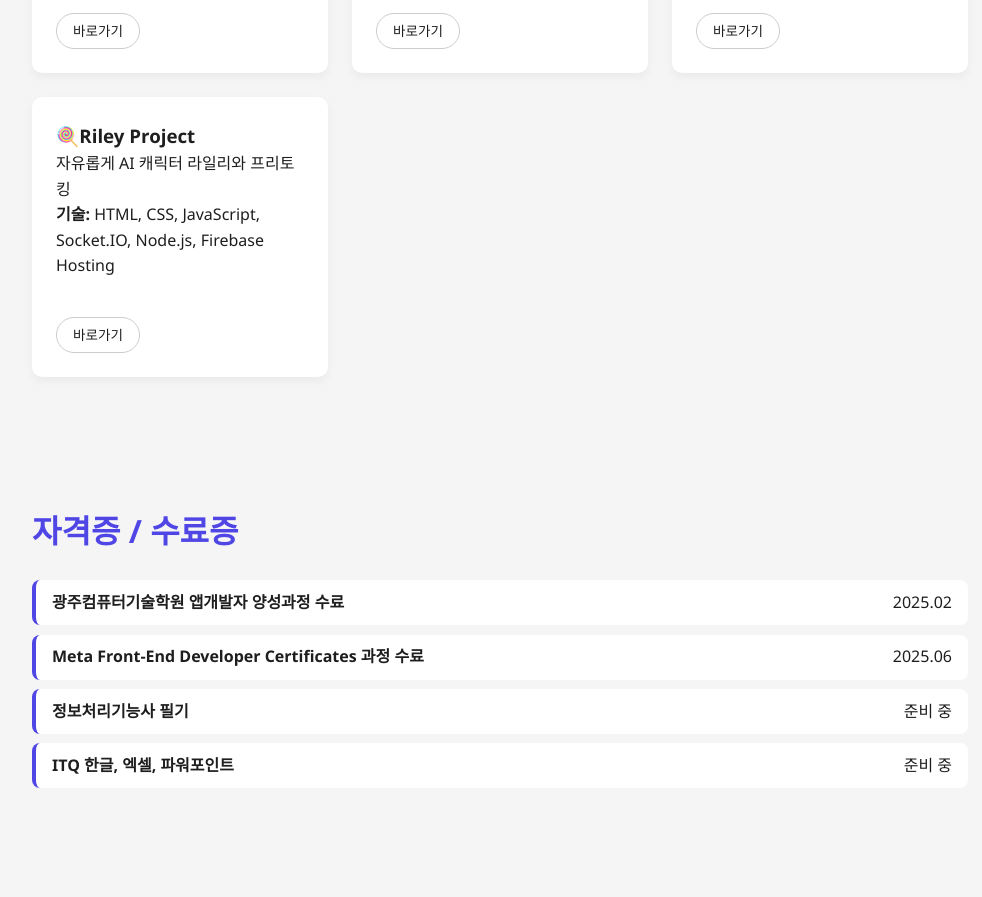
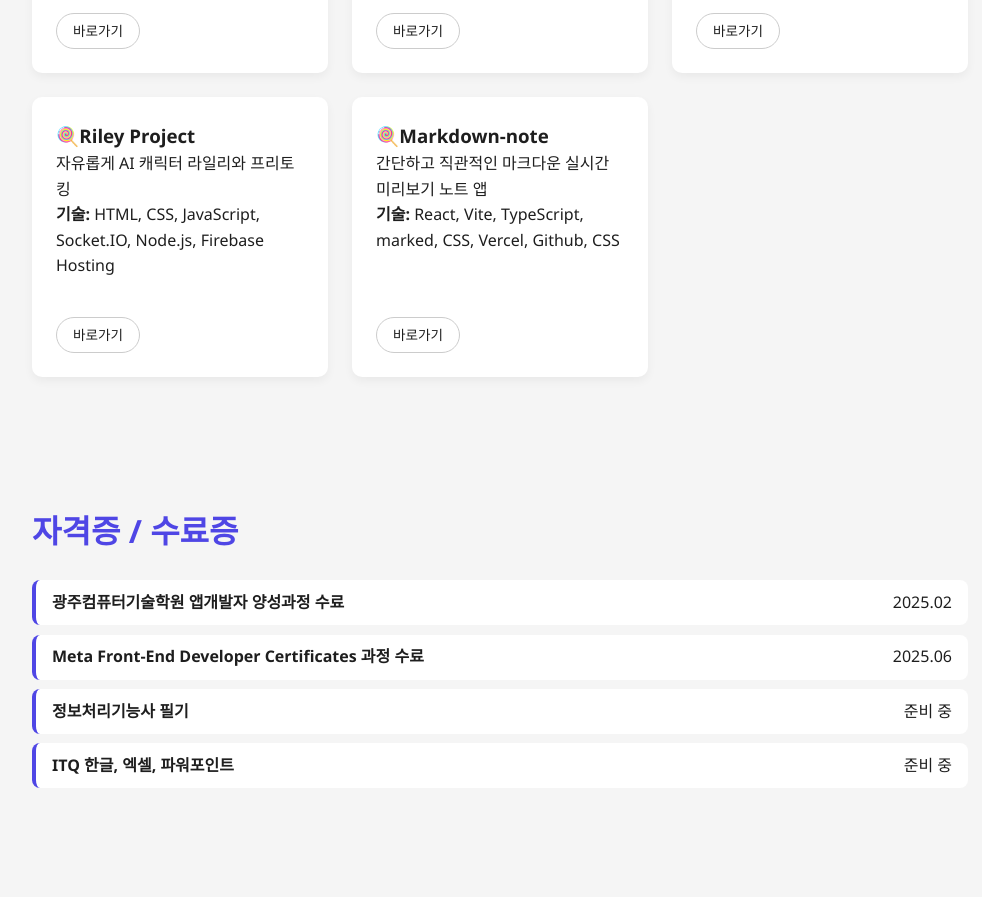
Before and after one commit to HaeunJang271/WebPortfolio, a plain HTML site: page index.html in a window 1280 px wide. Shown: the part 1344-2241 px from the top of the page, without its empty margins (140-1122 px from the left). Drawn offline with Linux system fonts and the light colour scheme.

Commit message:
add new project

```diff
--- a/index.html
+++ b/index.html
@@ -135,6 +135,15 @@
       <a href="https://testapp-40923.web.app/talk.html" class="tag" target="_blank">바로가기</a>
     </div>
 
+    <div class="card">
+    <div class="card-body">
+      <h3>🍭Markdown-note</h3>
+      <p>간단하고 직관적인 마크다운 실시간 미리보기 노트 앱</p>
+      <p><strong>기술: </strong>React, Vite, TypeScript, marked, CSS, Vercel, Github, CSS</p>
+      </div>
+      <a href="https://markdown-mq395or2c-haeunjang271s-projects.vercel.app/" class="tag" target="_blank">바로가기</a>
+    </div>
+
   </div>
 </section>
 
```
